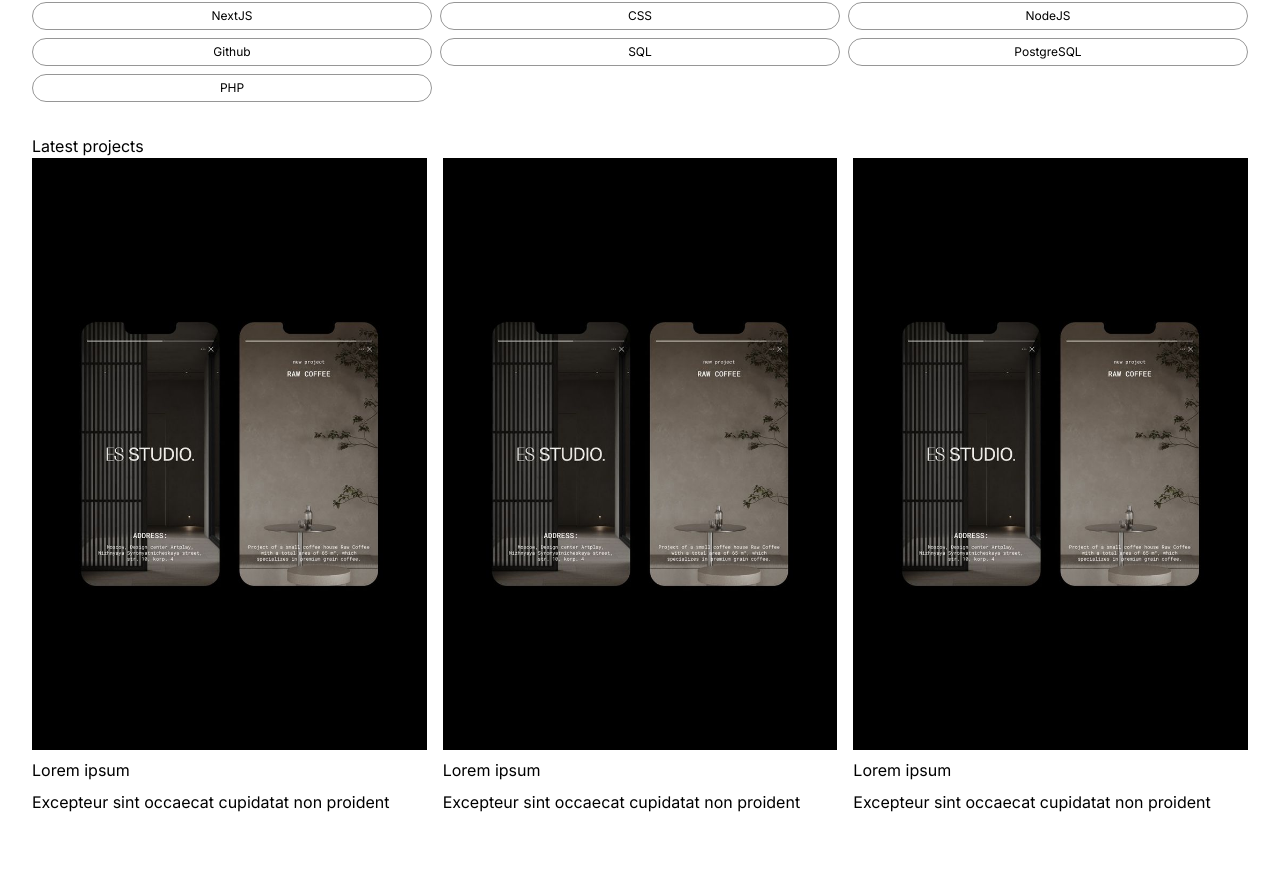
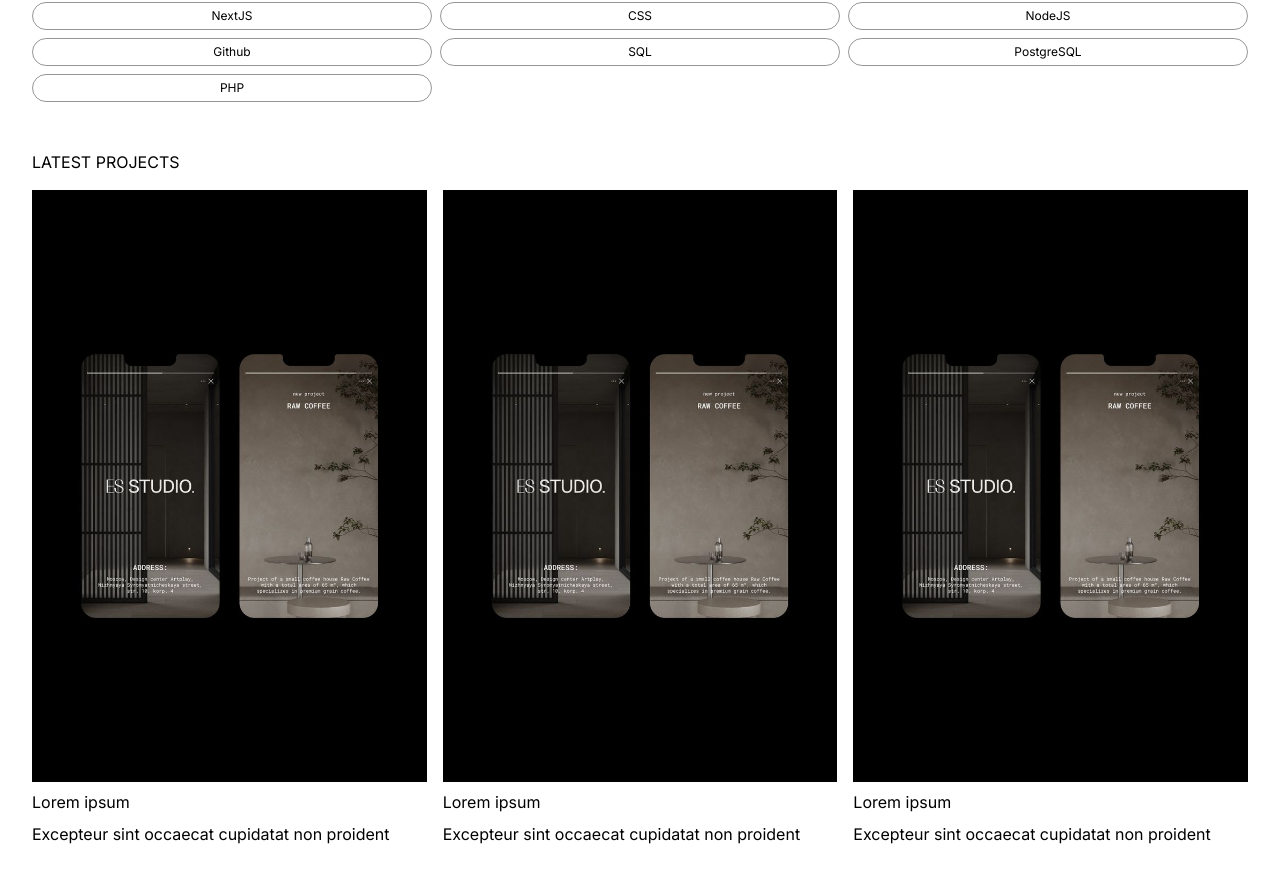
Before and after one commit to alejandro3469/portfolioo, a Next.js app: page / in a window 1280 px wide. Shown: the part 1037-1915 px from the top of the page. Before the commit the page ends 1883 px from the top, so only its background shows below. Built offline with nearby package versions, Linux system fonts and the light colour scheme.

Commit message:
Update globals.css

```diff
--- a/app/globals.css
+++ b/app/globals.css
@@ -47,3 +47,7 @@
 .latest_projects {
     padding-bottom: 32px;
 }
+h3 {
+    padding: 16px 0;
+    text-transform: uppercase;
+}
```
